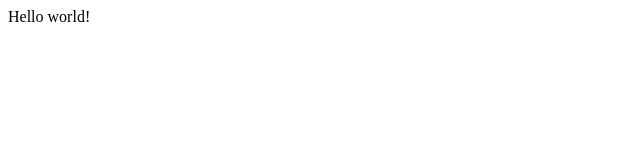
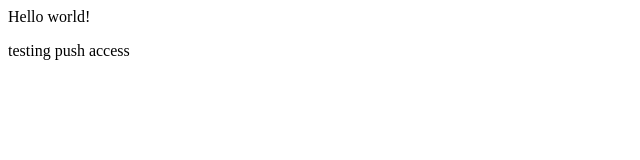
Before and after one commit to wolfpeachgames/wolfpeachgames.github.io, a plain HTML site: page index.html in a window 1280 px wide. Shown: the whole page, without its empty margins (0-640 px from the left). Drawn offline with Linux system fonts and the light colour scheme.

Commit message:
testing push access

```diff
--- a/index.html
+++ b/index.html
@@ -4,5 +4,6 @@
     </head>
     <body>
         <p>Hello world!</p>
+        <p>testing push access</p>
     </body>
 </html>
```
